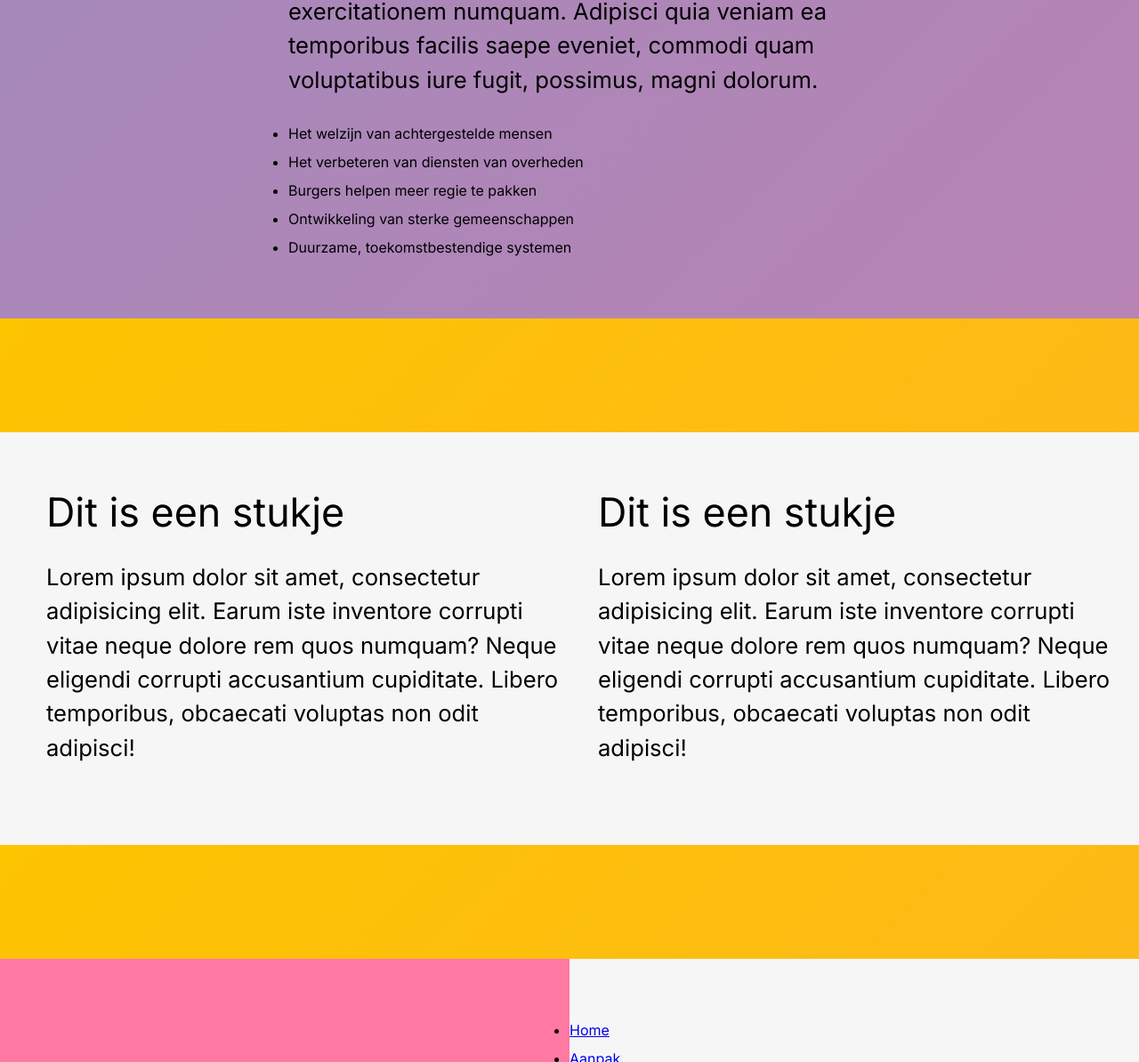
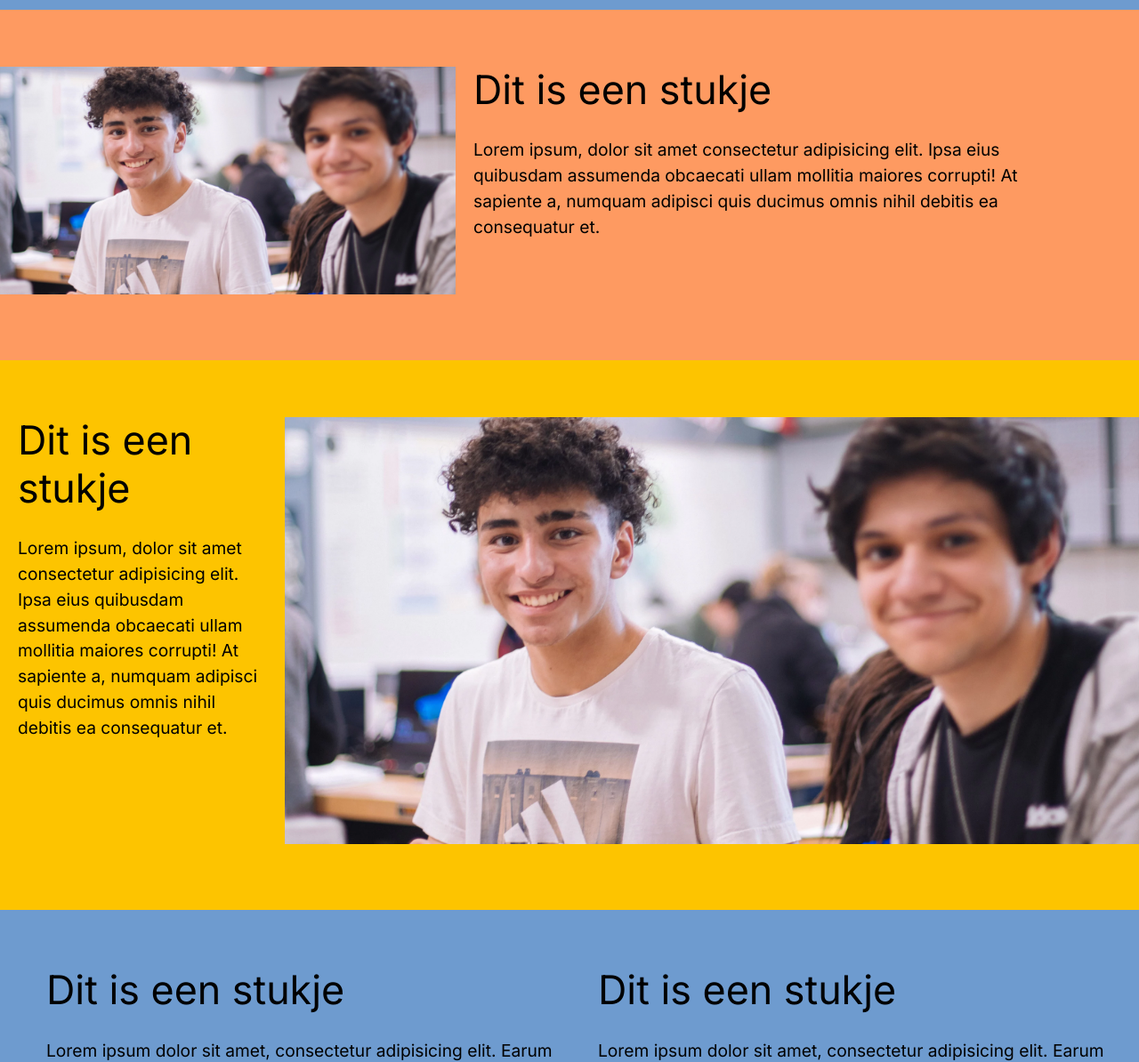
Before and after one commit to tjerk-git/PGGUM, a plain HTML site: page index.html in a window 1280 px wide. Shown: the part 1606-2800 px from the top of the page at 89% size. Drawn offline with Linux system fonts and the light colour scheme.

Commit message:
redesign

```diff
--- a/css/site.css
+++ b/css/site.css
@@ -38,7 +38,7 @@ body{
 }
 
 p{
-  font-size: 1.6rem;
+  font-size: 1.2rem;
   line-height: 1.5;
   margin-bottom: 1.6rem;
 }
@@ -91,6 +91,28 @@ p{
   flex-direction: column;
 }
 
+ul{
+  margin-left: 1.25rem;
+}
+
+.uppercase{
+  text-transform: uppercase;
+  font-weight: 600;
+  font-size: 5rem;
+}
+
+.left_image{
+  width:40%;
+}
+
+
+.left_text{
+  width:60%;
+  padding-left: 1.25rem;
+  padding-right: 1.25rem;
+  max-width: 42rem;
+}
+
 .relative{
   position: relative;
 }
@@ -118,18 +140,20 @@ p{
     background-color: #FDC400;
 }
 
-.green-gradient{
-    background: linear-gradient(-45deg,#02AF70,#017857);
-    background-size: 400% 400%;
+.green{
+  background-color: #02AF70;
 }
 
 .orange{
-    background: linear-gradient(-45deg,#FE9A61,#FDC400);
-    background-size: 400% 400%;
+  background-color:#FE9A61;
 }
 
 .grey{
-    background-color: #F6F6F6;
+    background-color: #efefef;
+}
+
+.blue{
+    background-color: #6e9bcf;
 }
 
 footer{
@@ -167,4 +191,16 @@ footer{
   .split{
     width: 100%;
   }
+
+  .left_image{
+    width: 100%;
+  }
+
+  .left_text{
+    width: 100%;
+  }
+
+  .flex{
+    flex-direction: column;
+  }
 }
--- a/index.html
+++ b/index.html
@@ -12,7 +12,7 @@
   <body>
     <main>
       <header>
-        <h1>Potloodgum</h1>
+        <h1 class="uppercase">Potloodgum</h1>
       </header>
       <section class="pink-gradient">
         <article>
@@ -22,7 +22,7 @@
           </div>
         </article>
       </section>
-      <section class="green-gradient">
+      <section class="green">
         <article class="flex mx-auto middle flex-col">
           <p>Het vakgebied van social design is de laatste decennia flink in ontwikkeling. Steeds meer ontwerpers zetten
             hun
@@ -40,7 +40,7 @@
           </p>
         </article>
       </section>
-      <section class="pink-gradient">
+      <section class="blue">
         <article class="readable-article">
           <p>
             Lorem ipsum dolor sit amet consectetur adipisicing elit. Earum blanditiis explicabo autem exercitationem
@@ -67,14 +67,34 @@
         </article>
       </section>
       <section class="orange">
-        <figure>
+        <div class="flex">
+          <figure class="left_image">
+            <img src="img/test.webp" alt="test">
+          </figure>
 
-        </figure>
-        <article class="with_figure">
+          <div class="left_text">
+            <h2>Dit is een stukje</h2>
+            <p>Lorem ipsum, dolor sit amet consectetur adipisicing elit. Ipsa eius quibusdam assumenda obcaecati ullam
+              mollitia maiores corrupti! At sapiente a, numquam adipisci quis ducimus omnis nihil debitis ea consequatur
+              et.</p>
+          </div>
+        </div>
+      </section>
+      <section class="yellow">
+        <div class="flex">
+          <div class="left_text">
+            <h2>Dit is een stukje</h2>
+            <p>Lorem ipsum, dolor sit amet consectetur adipisicing elit. Ipsa eius quibusdam assumenda obcaecati ullam
+              mollitia maiores corrupti! At sapiente a, numquam adipisci quis ducimus omnis nihil debitis ea consequatur
+              et.</p>
+          </div>
 
-        </article>
+          <figure class="right_image">
+            <img src="img/test.webp" alt="test">
+          </figure>
+        </div>
       </section>
-      <section class="grey relative">
+      <section class="blue relative">
 
         <div class="middle flex mx-auto columns">
 
@@ -97,14 +117,6 @@
               odit adipisci!</p>
           </div>
         </div>
-      </section>
-      <section class="orange">
-        <figure>
-
-        </figure>
-        <article class="with_figure">
-
-        </article>
       </section>
       <footer>
         <section class="split pink">
```
Also changed, not shown: img/test.webp (added).
